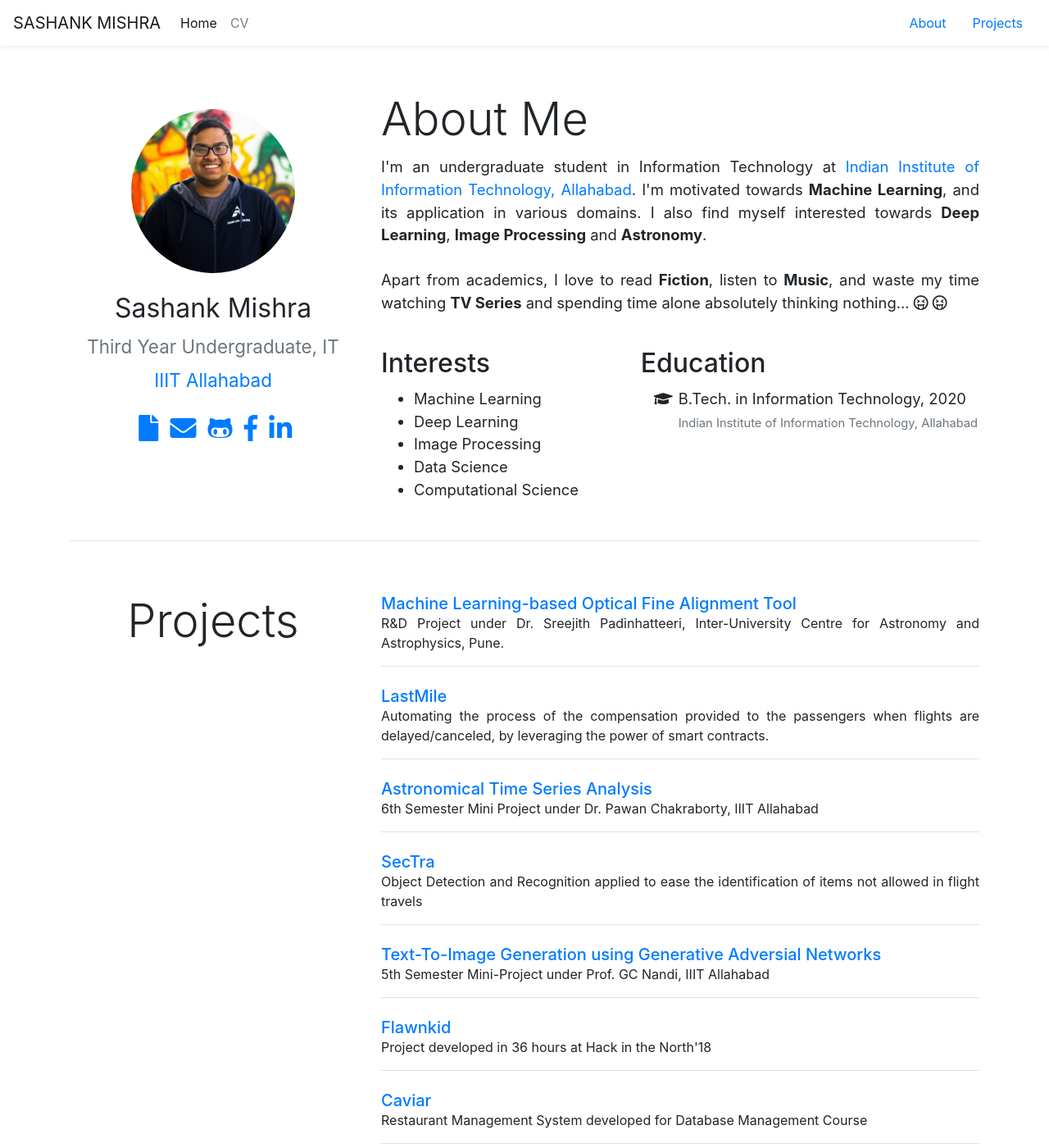
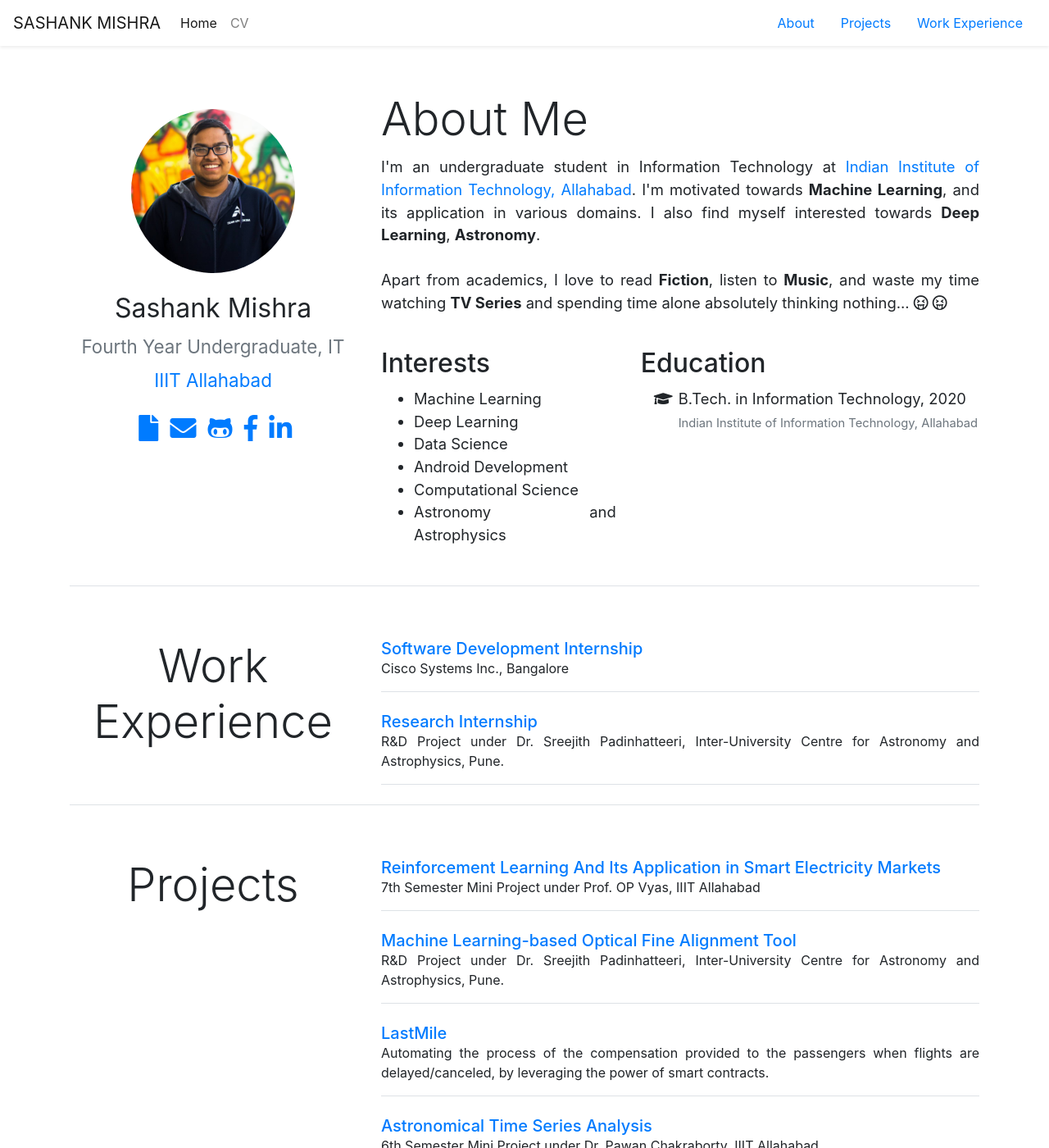
Before and after one commit to sashank27/sashank27.github.io, a Jekyll site: the page built from index.html, in a window 1280 px wide and 1400 px high. Shown: the whole window at 82% size. Built offline with Jekyll 4.4.1, drawn with Linux system fonts in a browser that asks for light colours; nearby versions of some CDN libraries.

Commit message:
modify site to add experiences

```diff
--- a/_config.yml
+++ b/_config.yml
@@ -18,7 +18,7 @@ social-accounts:
 
 author:
   name: "Sashank Mishra"
-  jobTitle: "Third Year Undergraduate, IT"
+  jobTitle: "Fourth Year Undergraduate, IT"
   orgName: "IIIT Allahabad"
   orgURL: "https://www.iiita.ac.in/"
 
--- a/_data/interests.csv
+++ b/_data/interests.csv
@@ -1,6 +1,7 @@
 name,
 Machine Learning,
 Deep Learning,
-Image Processing,
 Data Science,
-Computational Science
+Android Development,
+Computational Science,
+Astronomy and Astrophysics
--- a/_includes/about.md
+++ b/_includes/about.md
@@ -1,3 +1,3 @@
-I'm an undergraduate student in Information Technology at <a href="http://www.iiita.ac.in/">Indian Institute of Information Technology, Allahabad</a>. I'm motivated towards <b>Machine Learning</b>, and its application in various domains. I also find myself interested towards <b>Deep Learning</b>, <b>Image Processing</b> and <b>Astronomy</b>.
+I'm an undergraduate student in Information Technology at <a href="http://www.iiita.ac.in/">Indian Institute of Information Technology, Allahabad</a>. I'm motivated towards <b>Machine Learning</b>, and its application in various domains. I also find myself interested towards <b>Deep Learning</b>, <b>Astronomy</b>.
 <br><br>
 Apart from academics, I love to read <b>Fiction</b>, listen to <b>Music</b>, and waste my time watching <b>TV Series</b> and spending time alone absolutely thinking nothing... <i class="far fa-grin-tongue-squint"></i> <i class="far fa-grin-tongue-squint"></i>
--- a/_includes/header.html
+++ b/_includes/header.html
@@ -17,6 +17,7 @@
     {% if page.type == 'home' %}
       <a class="nav-link" href="#">About</a>
       <a class="nav-link" href="/#projects">Projects</a>
+      <a class="nav-link" href="/#experiences">Work Experience</a>
     {% else %}
       <form class="form-inline my-2 my-lg-0">
         <input class="form-control mr-sm-2" type="text" placeholder="Search" aria-label="Search">
--- a/_sass/_base.scss
+++ b/_sass/_base.scss
@@ -7,6 +7,10 @@ body {
 }
 
 #projects {
+  padding: 2rem 0rem;
+}
+
+#experiences {
   padding: 2rem 0rem;
 }
 
@@ -35,6 +39,35 @@ body {
   text-justify: inter-word;
 }
 .project-footer {
+  padding-top: 0.7rem;
+}
+
+.experiences {
+  margin-bottom: 1.5rem;
+}
+
+.experiences-header{
+
+}
+.experiences-tag{
+
+}
+.experiences-nav {
+  padding: 0.6rem;
+  text-align: center;
+}
+.experiences-tag-content {
+}
+.experiences-title {
+  margin-bottom: 0;
+}
+.experiences-content {
+  // padding-top: 0.2rem;
+  font-size: 1rem;
+  text-align: justify;
+  text-justify: inter-word;
+}
+.experiences-footer {
   padding-top: 0.7rem;
 }
 
--- /dev/null
+++ b/experiences/_posts/2019-05-13-Research-Internship.md
@@ -0,0 +1,13 @@
+---
+layout: post
+title: Research Internship
+abstract:  R&D Project under Dr. Sreejith Padinhatteeri, Inter-University Centre for Astronomy and Astrophysics, Pune.
+---
+- Technology Stack – Zemax OpticStudio, ZOS-API, Python: Numpy, Scipy, Scikit-learn
+- The project aimed to develop a Machine Learning based Optical fine Alignment tool. The tool aims to model the variations in the Zernike Coefficients due to the misalignment of the optical components of the telescope, and then apply various Machine Learning algorithms to accurately predict the exact component having the misalignment, and the actual misalignment.
+- The project consists of two components: Generation of Dataset and Application of various Machine Learning algorithms.
+- The datasets consist of Standard Zernike Coefficients (37 coefficients) generated at the image plane, at all possible perturbations under the optical and mechanical tolerances defined previously, created using ZOS-API for Python.
+- The optical diagram of the system has been previously created using the Zemax OpticStudio, and used as a base to generate various perturbations using the API.
+- The dataset created, was preprocessed and standardized.
+- A Multi-class Random Forest Classifier was used to predict the exact component of the mis-alignment, and every class had its own Multi-Output Decision Tree Regressor, so as to predict the actual misalignment in all possible parameters.
+- This tool is proposed to be used in the Solar Ultraviolet Imaging Telescope (SUIT), one of the payloads of the Aditya-L1 mission of Indian Space Research Organization (ISRO)
--- a/index.html
+++ b/index.html
@@ -63,6 +63,35 @@ type: home
 </div>
 
 <!-- -------------------------------------------- -->
+<!-- Experiences Section -->
+<!-- -------------------------------------------- -->
+<section class="border-top" id="experiences"></section>
+<div class="row">
+  <div class="col-xs-12 col-md-4 portrait">
+    <h1 class="post-title display-4">Work Experience</h1>
+    <!-- <p class="text-muted">work in progress...</p> -->
+    <br><br>
+  </div>
+
+  <div class="col-xs-12 col-md-8">
+    {% for experiences in site.categories.experiences %}
+      <div class="experiences border-bottom">
+        <div class="experiences-header">
+          <a href="{{ site.baseurl }}{{ experiences.url }}" target="_blank" class="project-footer">
+            <h5 class="experiences-title">{{ experiences.title }}</h5>
+          </a>
+          <!-- <h4 class="experiences-date"><small class="text-muted">{{ post.date | date: "%B %-d, %Y" }}</small></h4> -->
+        </div>
+        <div class="experiences-content">
+          <p>{{ experiences.abstract }}</p>
+        </div>
+
+      </div>
+    {% endfor %}
+  </div>
+</div>
+
+<!-- -------------------------------------------- -->
 <!-- Project Section -->
 <!-- -------------------------------------------- -->
 <section class="border-top" id="projects"></section>
--- /dev/null
+++ b/projects/_posts/2019-08-16-Reinforcement-Learning-And-Its-Application-in-Smart-Electricity-Markets.md
@@ -0,0 +1,12 @@
+---
+layout: post
+title: Reinforcement Learning And Its Application in Smart Electricity Markets
+abstract: 7th Semester Mini Project under Prof. OP Vyas, IIIT Allahabad
+---
+- Technology Stack – Python: OpenAI Gym, Tensorflow, Numpy, Scipy, Matplotlib
+- The project aims to model a smart market consisting of a single broker, which tries to minimise the difference between the
+profit and loss, and tries to replicate and incubate the dynamic substance of the market.
+- It uses the semi-supervised technique of Reinforcement learning, to model the actor, critic and the environment.
+- For model creation, development and application of algorithms, and simulation, we used OpenAI Gym.
+- We used the public data available at Independent Electricity System Operator (IESO). IESO contains various reports
+generated by the Ontario’s power grid systems, and provides detailed reports indicating the demand, supply, tariffs and all other parameters.
```
Also changed, not shown: experiences/_posts/05-12-2019-Google-Code-In-Mentor.md (added, +10 -0 lines), experiences/_posts/2020-01-16-Software-Development-Internship.md (added, +10 -0 lines), experiences/index.html (added, +23 -0 lines), 2 other files.
